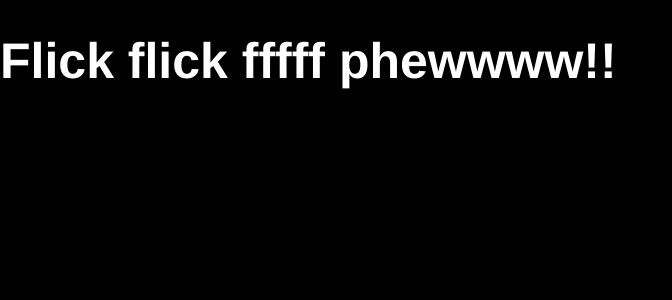
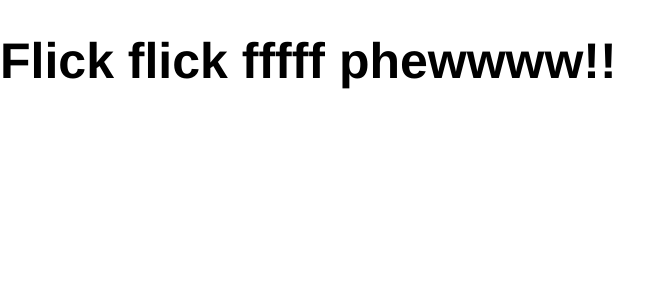
Before and after one commit to tiagossaurus-rex/diasporama, a React (Create React App) app: page / in a window 1280 px wide. Shown: the top 300 px of the page, without its empty margins (0-672 px from the left). Built offline with nearby package versions, Linux system fonts and the light colour scheme; a web font is replaced by a local one.

Commit message:
change font and background color

```diff
--- a/src/global-styles.js
+++ b/src/global-styles.js
@@ -15,8 +15,8 @@ url("//db.onlinewebfonts.com/t/d18acb2db67fb3aae1ccd198d37a10e9.woff") format("w
         font-family: 'Helvetica Neue', Helvetica, Arial, sans-serif;
         -webkit-font-smoothing: antialiased;
         -moz-osx-font-smoothing: grayscale;
-        background-color: #000000;
-        color: white;
+        background-color: white;
+        color: black;
         font-size: 16px;
         margin: 0;
     }
```
